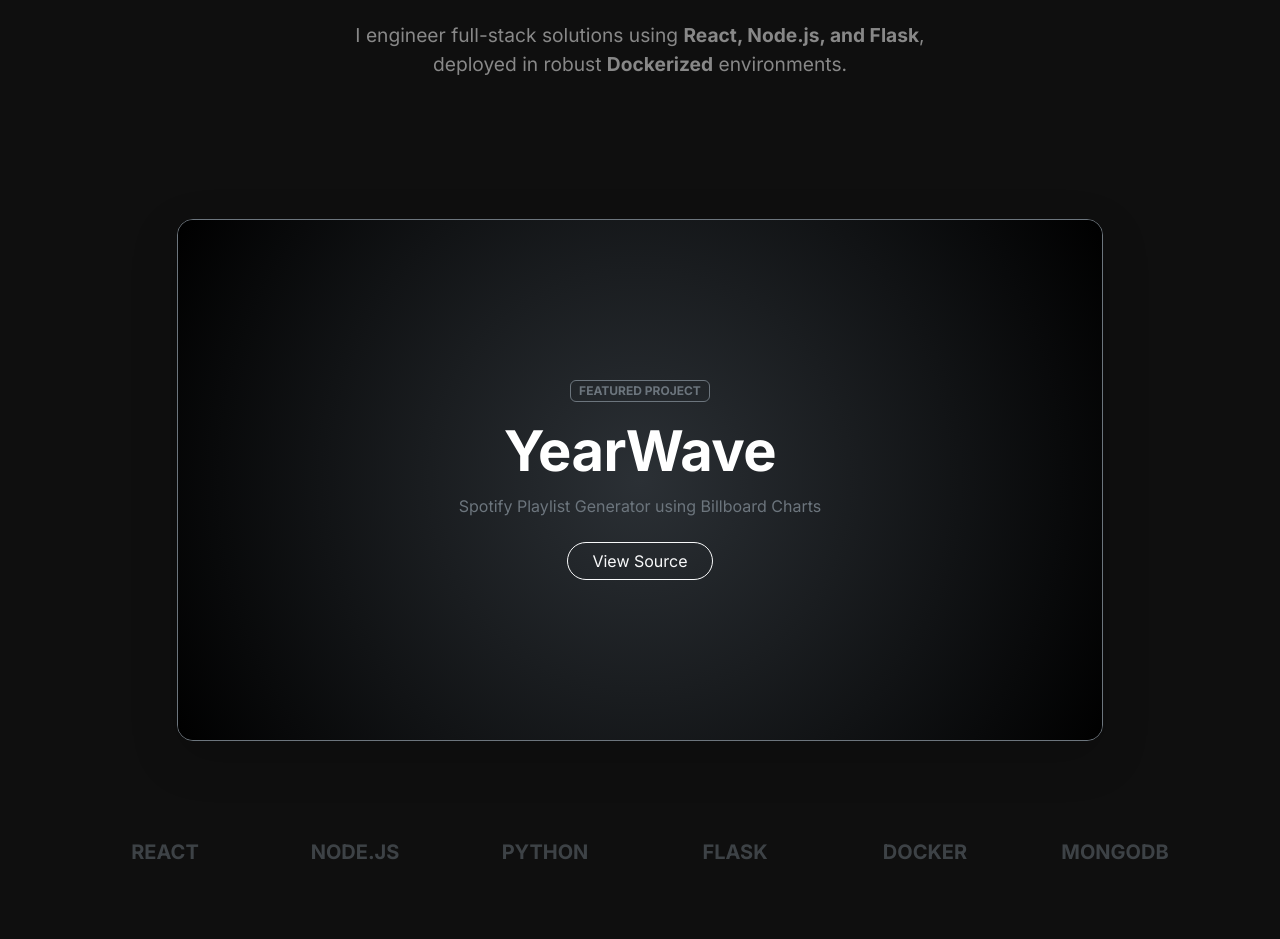
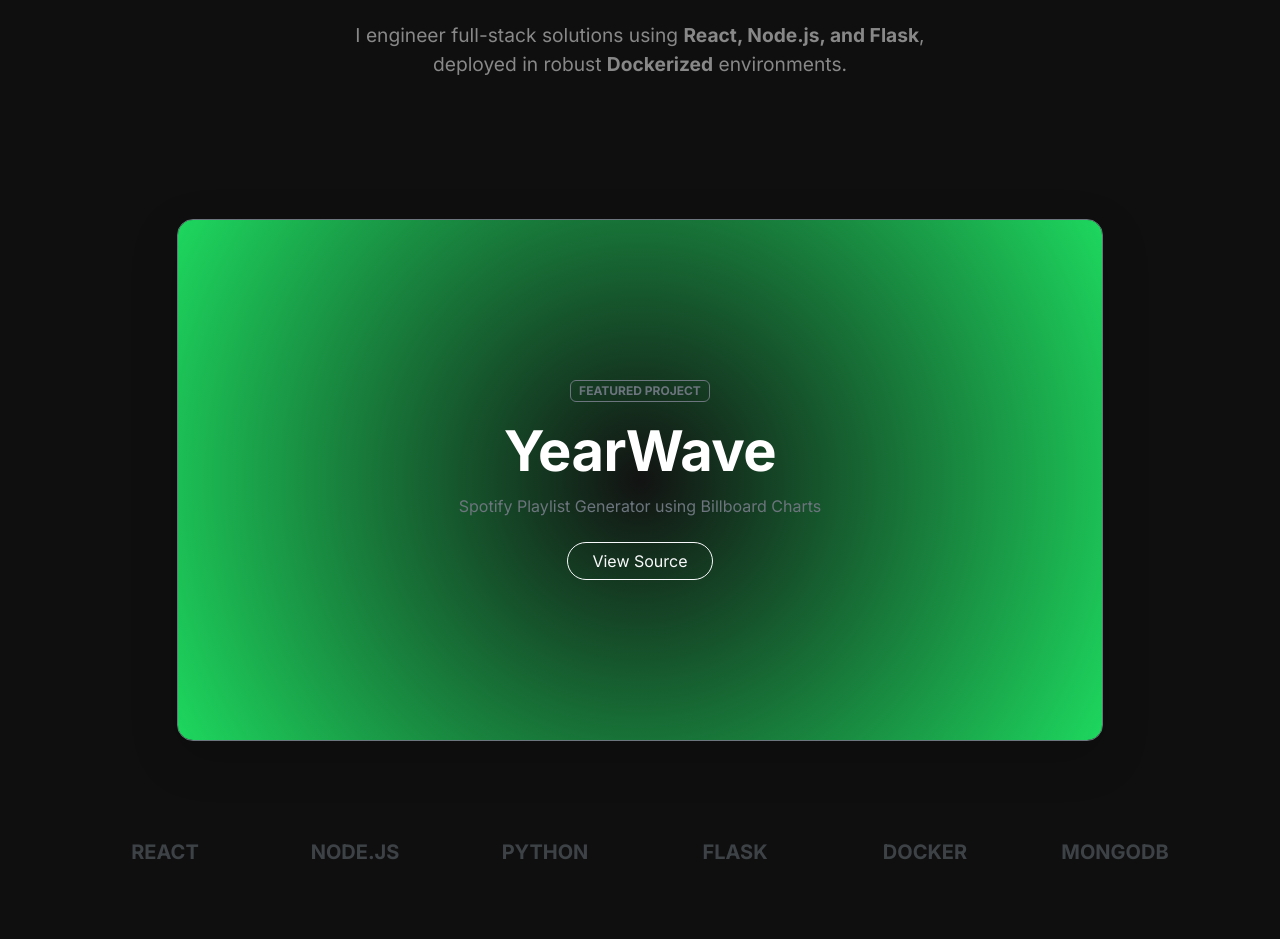
Before and after one commit to samybit/my-portfolio, a Flask app: page / in a window 1280 px wide. Shown: the part 370-1309 px from the top of the page. Run offline with Flask 3, Linux system fonts and the light colour scheme; some libraries are stand-ins or nearby versions.

Commit message:
Fix Bootsrap-Flask dependency & adjust colors

```diff
--- a/requirements.txt
+++ b/requirements.txt
@@ -1,11 +1,11 @@
 blinker==1.9.0
+Bootstrap-Flask==2.5.0
 click==8.3.1
 colorama==0.4.6
 dnspython==2.8.0
 dominate==2.9.1
 email-validator==2.3.0
 Flask==3.1.2
-Flask-Bootstrap==3.3.7.1
 Flask-Mail==0.10.0
 Flask-WTF==1.2.2
 gunicorn==24.1.1
--- a/templates/index.html
+++ b/templates/index.html
@@ -20,7 +20,7 @@
     <div class="col-lg-10">
       <div class="ratio ratio-16x9 border border-secondary rounded-4 overflow-hidden position-relative shadow-lg">
         <div class="d-flex flex-column align-items-center justify-content-center h-100"
-          style="background: radial-gradient(circle at center, #2b3035 0%, #000000 100%);">
+          style="background: radial-gradient(circle at center, #121212 0%, hsl(141, 76%, 48%) 100%);">
 
           <span class="badge border border-secondary text-secondary mb-3">FEATURED PROJECT</span>
           <h2 class="display-4 fw-bold text-white mb-2">YearWave</h2>
```
